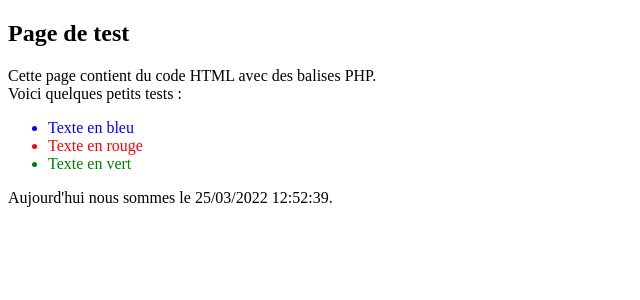
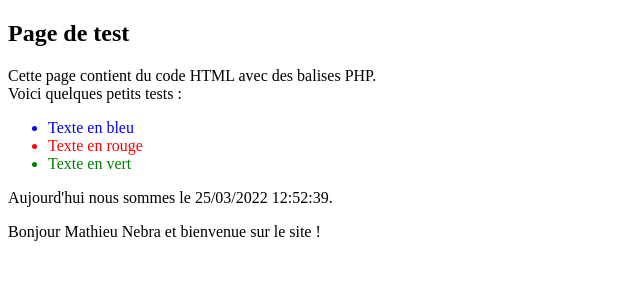
Before and after one commit to deso92/-crivez-votre-premier-script, a PHP site: page /formation_php.php in a window 1280 px wide. Shown: the top 300 px of the page, without its empty margins (0-640 px from the left). Run offline with PHP 8.4, Linux system fonts and the light colour scheme.

Commit message:
Cours sur les variables

```diff
--- a/formation_php.php
+++ b/formation_php.php
@@ -21,5 +21,10 @@
 
          <p>Aujourd'hui nous sommes le <?php echo date('d/m/Y h:i:s'); ?>.</p>
 
+         <?php
+          $fullname = "Mathieu Nebra";
+          echo "Bonjour $fullname et bienvenue sur le site !";
+         ?>
+
     </body>
 </html>
```
